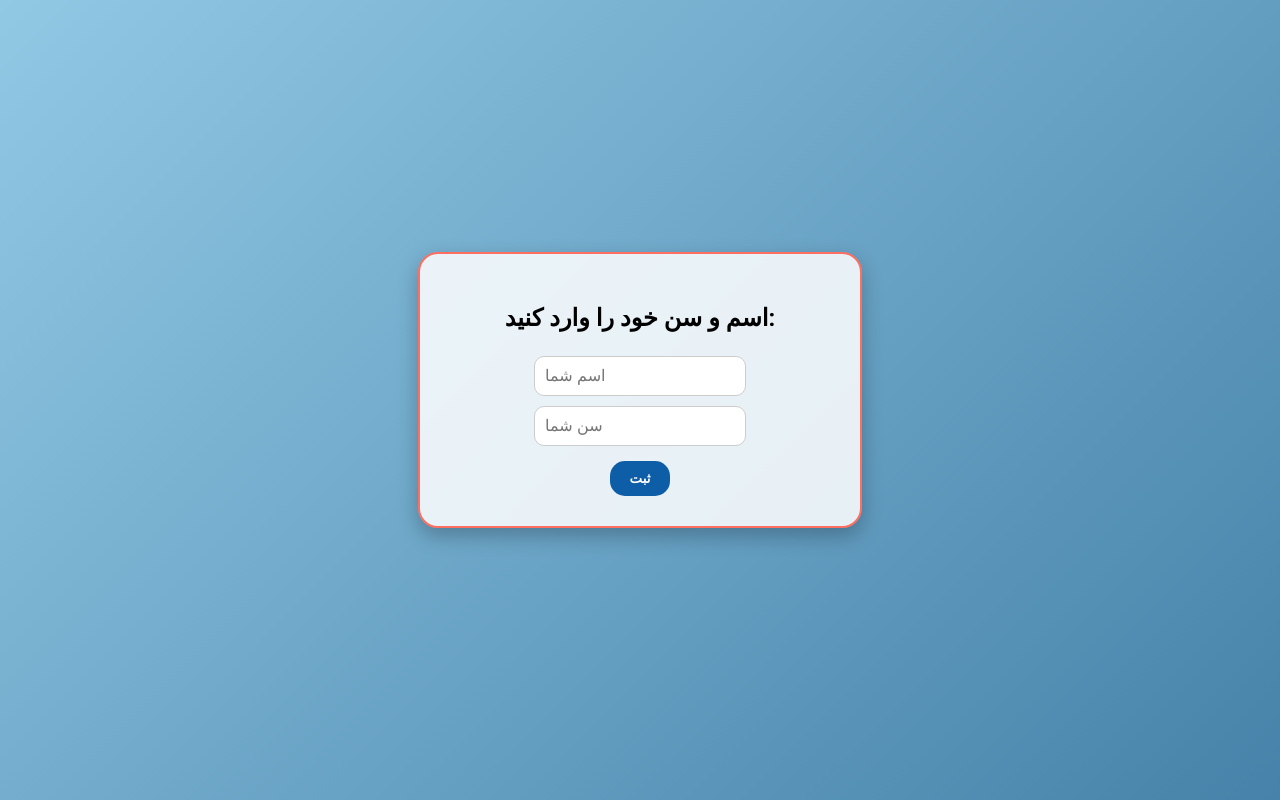
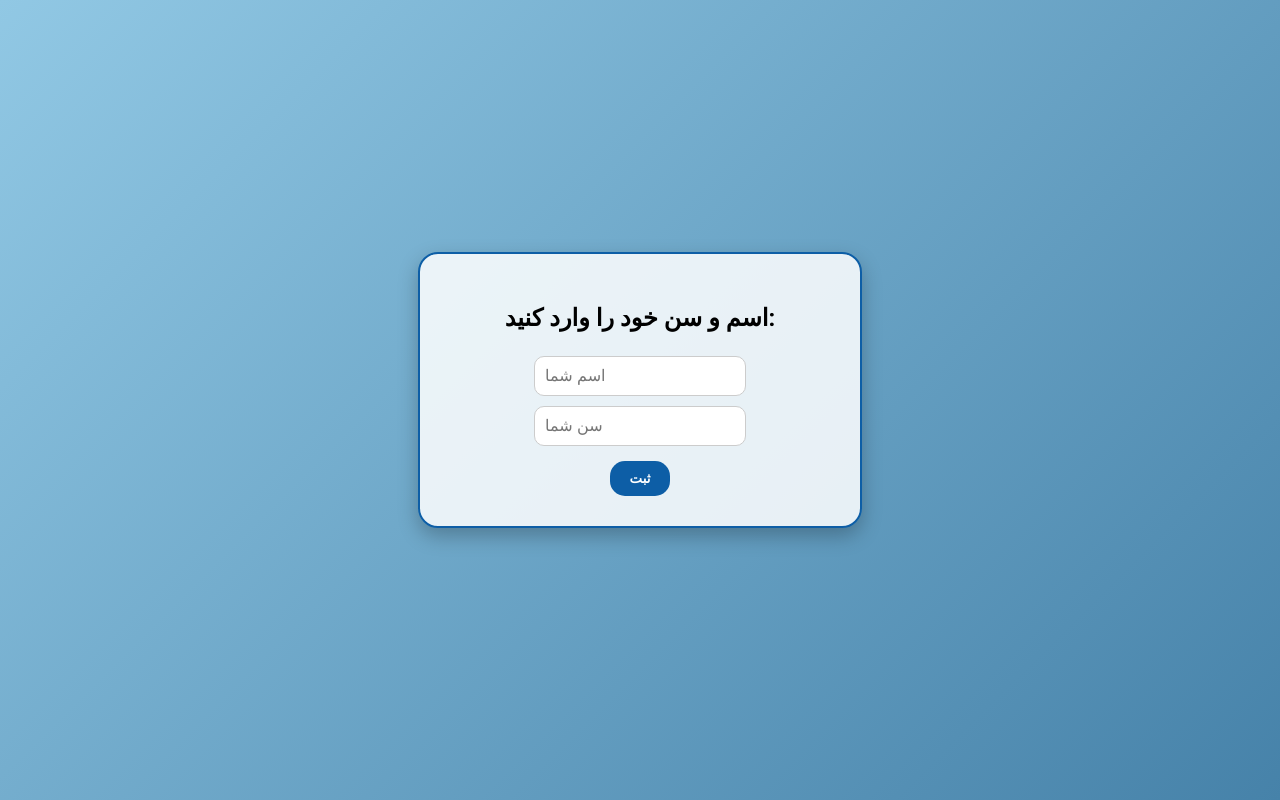
Before and after one commit to mostafaarekhi/icepack.bt, a plain HTML site: page index.html in a window 1280 px wide. Drawn offline with Linux system fonts and the light colour scheme.

Commit message:
Update index.html

```diff
--- a/index.html
+++ b/index.html
@@ -28,7 +28,7 @@
     max-width: 400px;
     width: 100%;
     margin-bottom: 20px;
-    border: 2px solid #ff6f61;
+    border: 2px solid #0D5EA6;
   }
 
   input {
```
